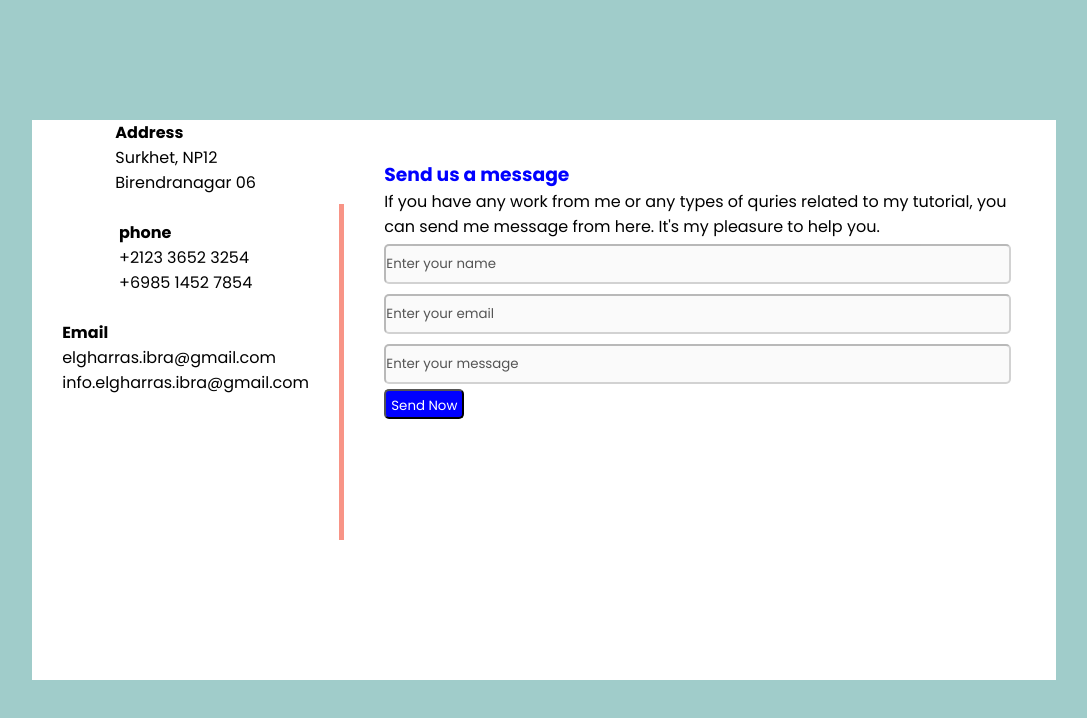
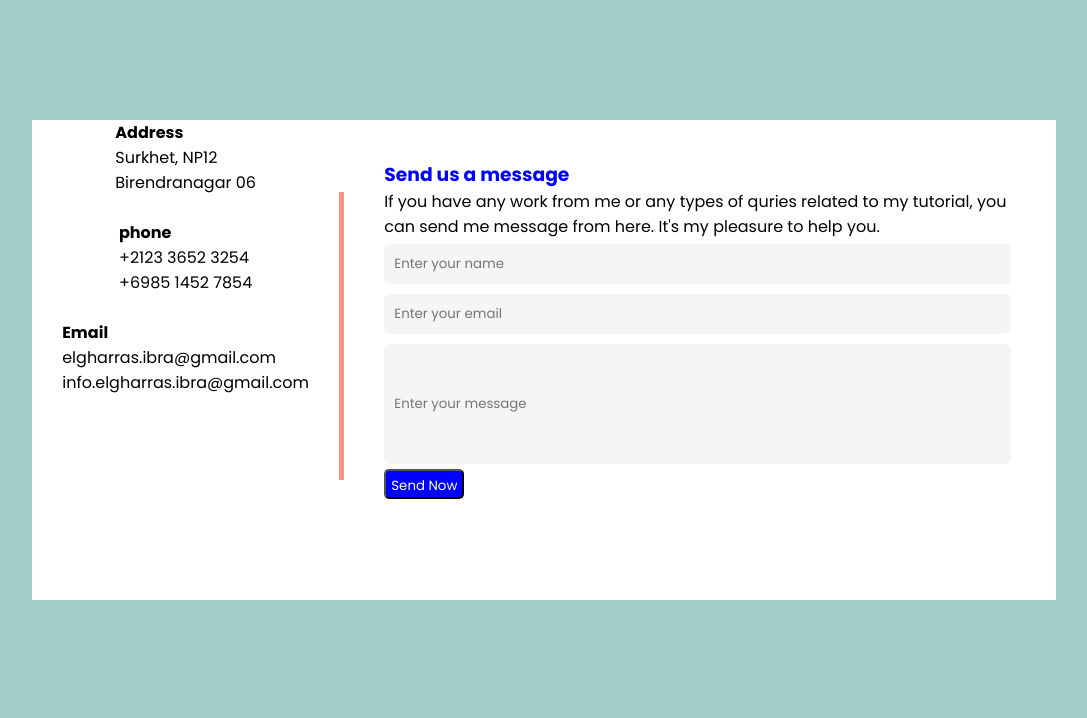
Before and after one commit to Ibra-him-elgharras/Template-10, a plain HTML site: page index.html in a window 1280 px wide. Shown: the whole page, without its empty margins (96-1183 px from the left). Drawn offline with Linux system fonts and the light colour scheme.

Commit message:
Contact-us-Form-Form-finish

```diff
--- a/CSS/style.css
+++ b/CSS/style.css
@@ -14,7 +14,7 @@ body{
 
 .container{
     background-color: #fff;
-    height: 70vh;
+    height: 60vh;
     width: 80%;
     margin: auto;
     position: relative;
@@ -54,10 +54,17 @@ body{
 }
 
 form input{
+    background-color: rgba(128, 128, 128, 0.077);
     width: 100%;
     height: 40px;
     margin: 5px 0;
+    padding: 10px;
     border-radius: 5px;
+    border: none;
+}
+
+form .msg{
+    height: 120px;
 }
 
 button{
--- a/index.html
+++ b/index.html
@@ -55,9 +55,9 @@
             </div>
 
            <form action="#">
-            <input type="name" value="Enter your name" disabled>
-            <input type="email" value="Enter your email" disabled>
-            <input type="message" value="Enter your message" disabled>
+            <input type="name"  placeholder="Enter your name" >
+            <input type="email" placeholder="Enter your email" >
+            <input type="message" class="msg" placeholder="Enter your message" >
            </form>
 
            <div class="btn">
```
